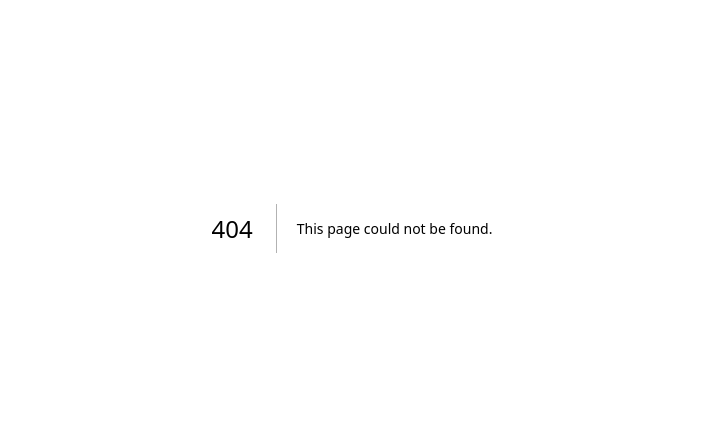
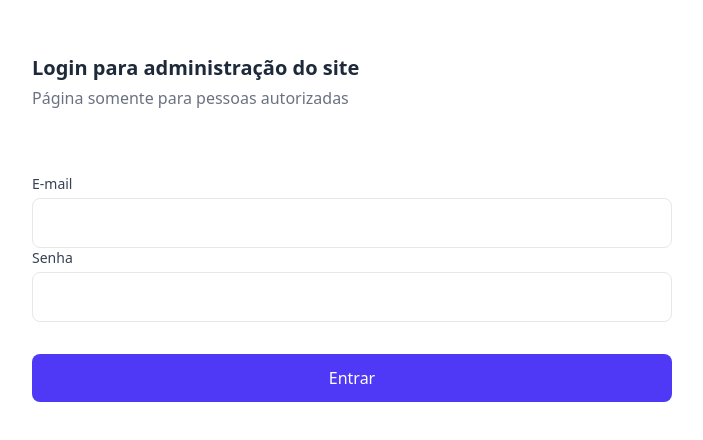
Before and after one commit to sofiaparreira/ONG-frontend, a Next.js app: page /manager/login in a window 1280 px wide. Before the commit this address had no page. Shown: the part 172-612 px from the top of the page, without its empty margins (288-991 px from the left). Built offline with nearby package versions, Linux system fonts and the light colour scheme.

Commit message:
feat: criar pagina de login

```diff
--- /dev/null
+++ b/src/app/manager/login/page.tsx
@@ -0,0 +1,53 @@
+"use client"
+import ContainerInput from '@/components/Input/ContainerInput'
+import React from 'react'
+import useLoginViewModel from './useLoginViewModel'
+import Button from '@/components/Button/Button'
+
+const page = () => {
+
+    const {
+        user, setUser
+    } = useLoginViewModel()
+
+  return (
+    <main className='flex justify-center items-center flex-col h-screen'>
+        <div className='w-1/2 items-center space-y-2'>
+                <div className='space-y-1 mb-16'>
+                    <h1 className='text-xl font-bold'>Login para administração do site</h1>
+                    <p className='text-gray-500'>Página somente para pessoas autorizadas</p>
+                </div>
+
+            <div className='mb-8'>
+                <ContainerInput
+                    type='text'
+                    label='E-mail'
+                    value={user.email}
+                    onChange={(e) => {
+                        setUser((prev) => ({
+                            ...prev,
+                            user: e.target.value
+                        }))
+                    }}
+                />
+                <ContainerInput
+                    type='text'
+                    label='Senha'
+                    value={user.password}
+                    onChange={(e) => {
+                        setUser((prev) => ({
+                            ...prev,
+                            password: e.target.value
+                        }))
+                    }}
+                />
+            </div>
+
+            <Button label='Entrar' type='button'/>
+        </div>
+
+    </main>
+  )
+}
+
+export default page
--- /dev/null
+++ b/src/app/manager/login/useLoginViewModel.ts
@@ -0,0 +1,11 @@
+"use client"
+import { useState } from "react"
+
+export default function useLoginViewModel() {
+
+    const [user, setUser] = useState<UserType>({
+        email: "",
+        password: ""
+    })
+    return {user, setUser}
+}
--- a/src/app/manager/pets/create/page.tsx
+++ b/src/app/manager/pets/create/page.tsx
@@ -1,7 +1,7 @@
 "use client"
 
 import ContainerInput from '@/components/Input/ContainerInput'
-import Dropdown from '@/components/Input/Dropdown/Dropdown'
+import Dropdown from '@/components/Dropdown/Dropdown'
 import { useCreatePetViewModel } from './useCreatePetViewModel';
 import Button from '@/components/Button/Button';
 
--- /dev/null
+++ b/src/types/UserType.ts
@@ -0,0 +1,4 @@
+interface UserType {
+    email: string;
+    password: string
+}
```
Also changed, not shown: src/components/Dropdown/Dropdown.tsx (renamed from src/components/Input/Dropdown/Dropdown.tsx).
